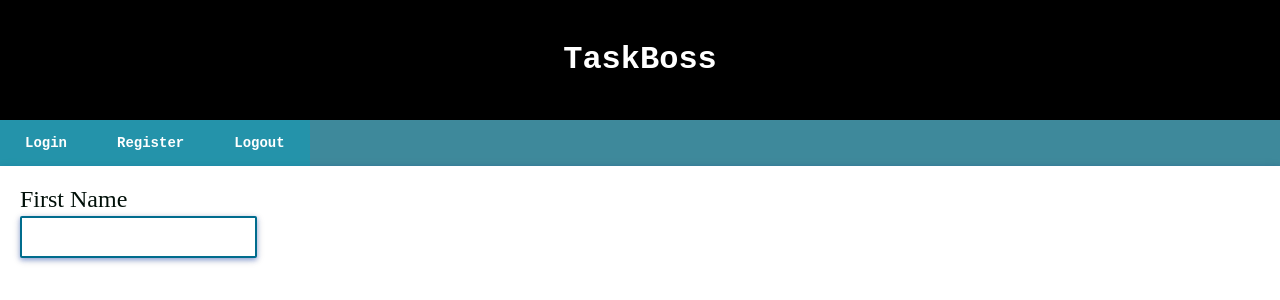
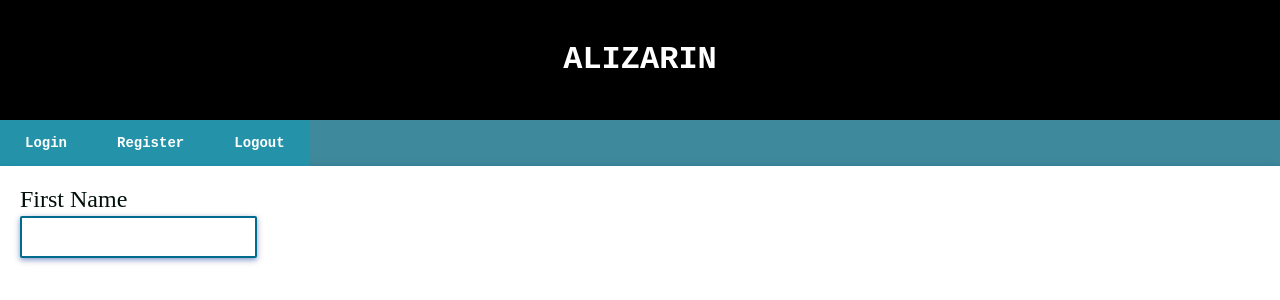
Before and after one commit to jsasser4/Alizarin, a Flask app: page /register in a window 1280 px wide. Shown: the top 300 px of the page. Run offline with Flask 3, Linux system fonts and the light colour scheme; parts of the project's set-up code (start-up, migrations or seed data) failed here and were passed over.

Commit message:
Fix header

```diff
--- a/templates/app/layout/nav.html
+++ b/templates/app/layout/nav.html
@@ -1,5 +1,5 @@
   <div class="header">
-    <h1><b>TaskBoss</b></h1>
+    <h1><b>ALIZARIN</b></h1>
   </div>
   <!-- top navigation bar -->
   <div class="topnav">
```
